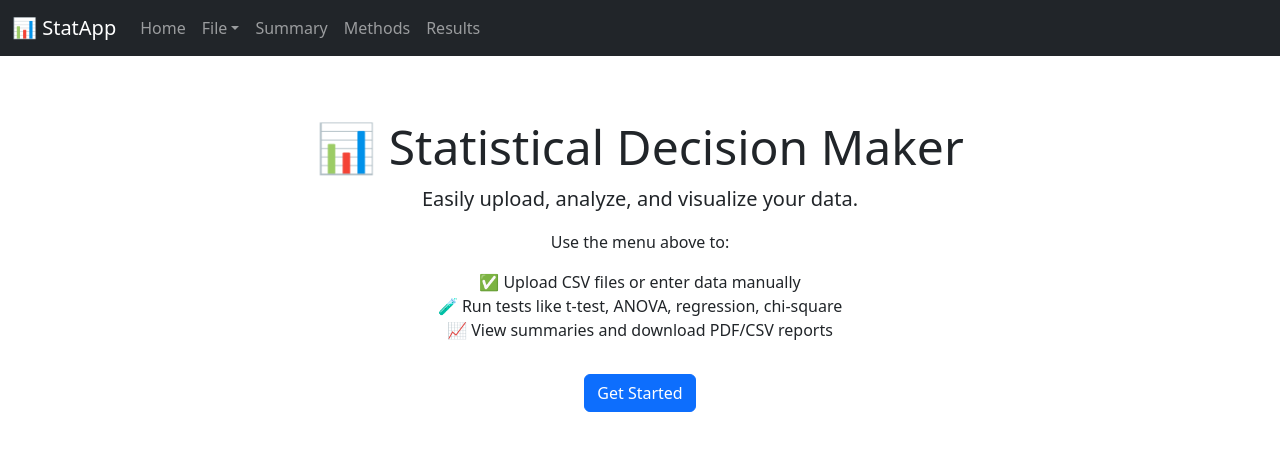
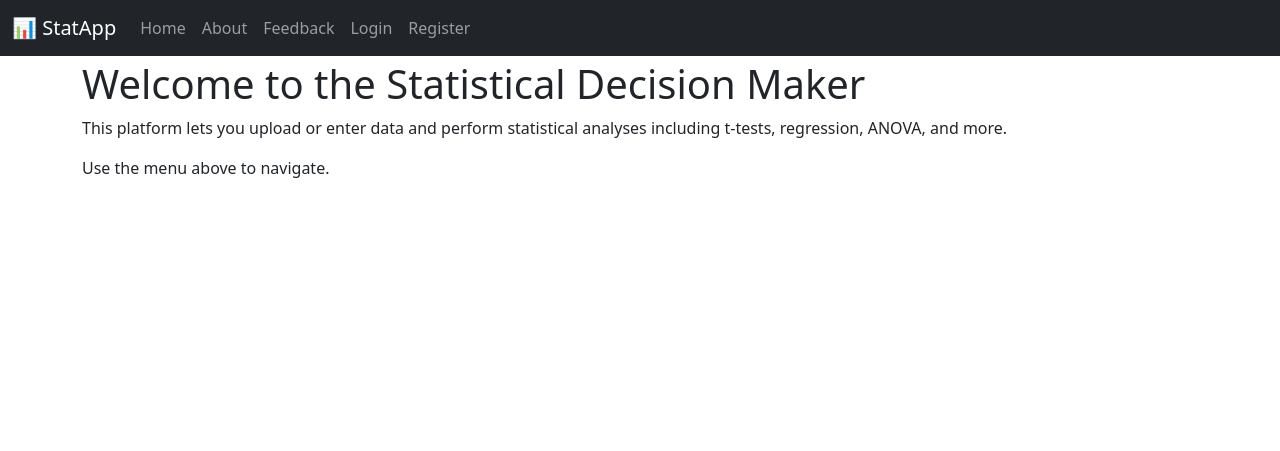
Before and after one commit to Kidanedg/stat-decision-maker, a Flask app: template templates/home.html in a window 1280 px wide. Shown: the top 451 px of the page. Run offline with Flask 3, Linux system fonts and the light colour scheme; the template is opened without the code that fills it, so the values that code supplies are empty.

Commit message:
Update home.html

```diff
--- a/templates/home.html
+++ b/templates/home.html
@@ -1,14 +1,7 @@
-{% extends "layout.html" %}
+{% extends "base.html" %}
+{% block title %}Home - StatApp{% endblock %}
 {% block content %}
-<div class="text-center mt-5">
-  <h1 class="display-5">📊 Statistical Decision Maker</h1>
-  <p class="lead">Easily upload, analyze, and visualize your data.</p>
-  <p>Use the menu above to:</p>
-  <ul class="list-unstyled">
-    <li>✅ Upload CSV files or enter data manually</li>
-    <li>🧪 Run tests like t-test, ANOVA, regression, chi-square</li>
-    <li>📈 View summaries and download PDF/CSV reports</li>
-  </ul>
-  <a href="{{ url_for('upload') }}" class="btn btn-primary mt-3">Get Started</a>
-</div>
+<h1>Welcome to the Statistical Decision Maker</h1>
+<p>This platform lets you upload or enter data and perform statistical analyses including t-tests, regression, ANOVA, and more.</p>
+<p>Use the menu above to navigate.</p>
 {% endblock %}
```
